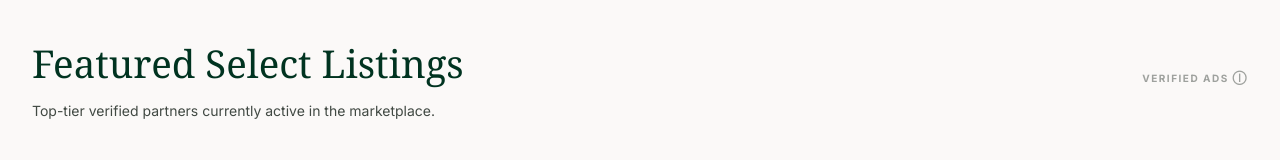
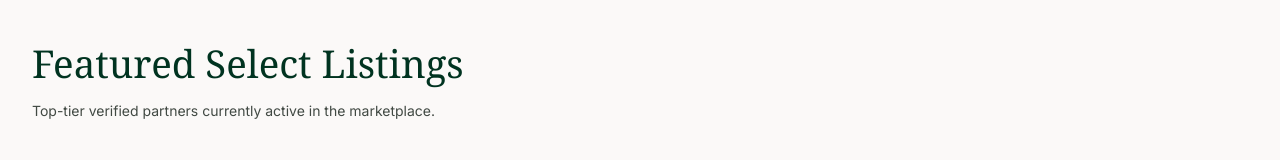
Before and after one commit to muhammadawais400602/nextcannaconnect.com, a Next.js app: page / in a window 1280 px wide. Shown: the part 731-891 px from the top of the page. Built offline with nearby package versions, Linux system fonts and the light colour scheme.

Commit message:
Remove 'Verified Ads' label from featured listings section
https://claude.ai/code/session_011t6foTSyGDBj9mZXEUDJya

```diff
--- a/src/components/home/FeaturedVendors.tsx
+++ b/src/components/home/FeaturedVendors.tsx
@@ -104,18 +104,6 @@ export default function FeaturedVendors() {
               Top-tier verified partners currently active in the marketplace.
             </p>
           </div>
-          <span
-            style={{
-              fontSize: "10px",
-              fontWeight: 700,
-              letterSpacing: "0.15em",
-              textTransform: "uppercase",
-              color: "rgba(65,73,67,0.5)",
-              flexShrink: 0,
-            }}
-          >
-            Verified Ads ⓘ
-          </span>
         </div>
 
         {/* Scrollable marquee */}
```
